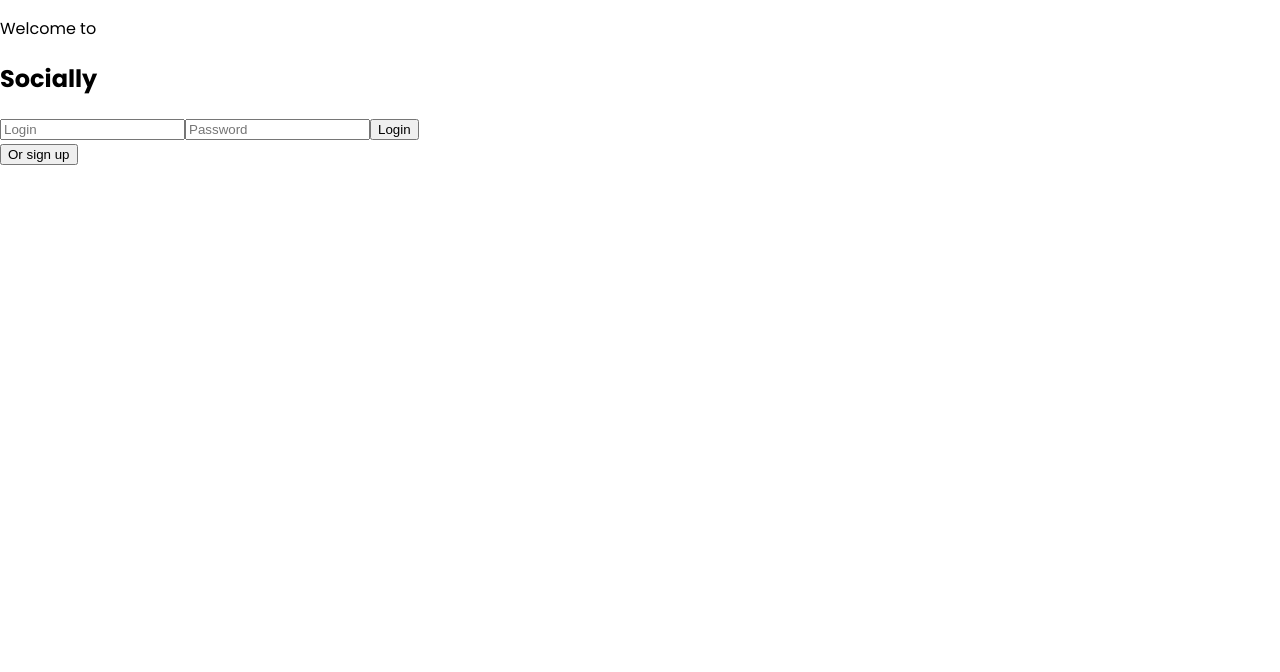
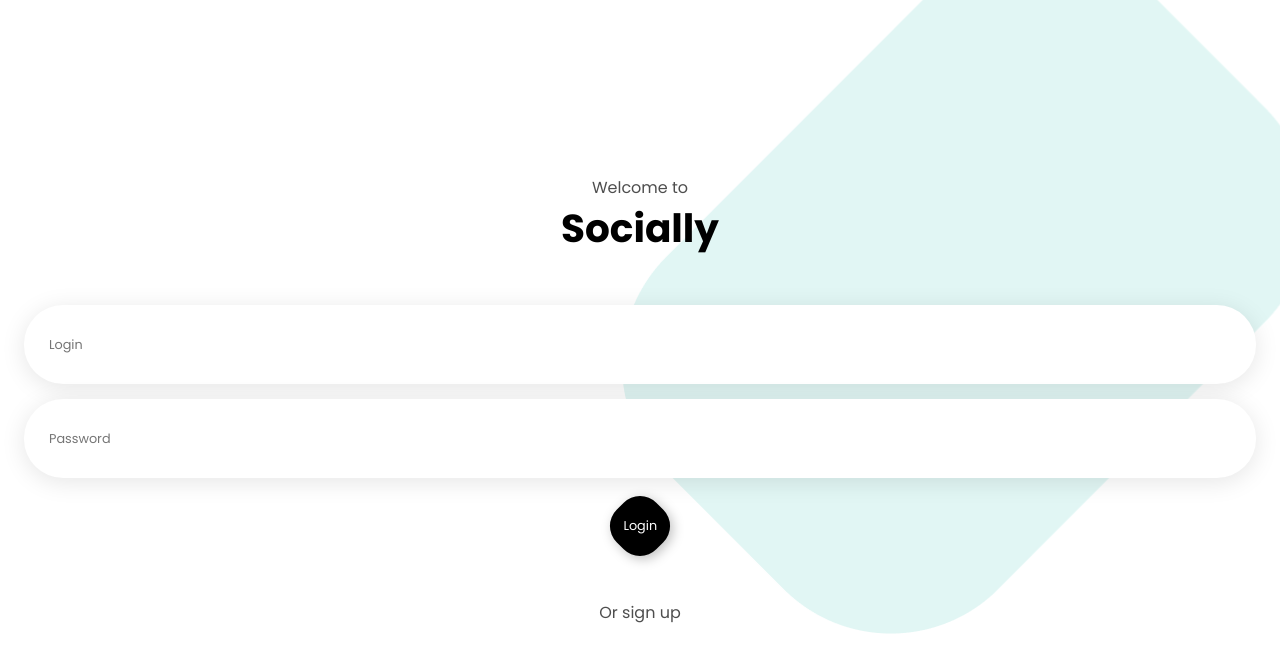
Before and after one commit to rartamosa/Socially-PWA, a React (Create React App) app: page /signin in a window 1280 px wide. Shown: the top 672 px of the page. Built offline with nearby package versions, Linux system fonts and the light colour scheme.

Commit message:
Added styling to the login/signup screen

```diff
--- a/src/index.css
+++ b/src/index.css
@@ -103,6 +103,88 @@ code {
   font-size: 12.8px;
   line-height: 19px;
 }
+
+/* _____________________________________________________________________ */
+/* Sign in/up */
+.sign-container {
+  height: 100vh;
+  display: flex;
+  flex-direction: column;
+  justify-content: center;
+  align-items: center;
+  background-image: url(../public/assets/feed-people_background.png);
+  background-repeat: no-repeat;
+  background-position: 105% -50%;
+  gap: 47px;
+}
+
+.sign-container__welcome {
+  margin: 0;
+  font-size: 16px;
+  line-height: 24px;
+  color: #4e4e4e;
+  text-align: center;
+}
+
+.sign-container__header {
+  margin: 0;
+  font-size: 39px;
+  line-height: 58px;
+  text-align: center;
+}
+
+.sign-container__form-container {
+  width: -webkit-fill-available;
+  margin: 0 24px;
+}
+
+.sign-container__form {
+  display: flex;
+  flex-direction: column;
+}
+
+.sign-container__form input {
+  font-family: "Poppins";
+  font-size: 12.8px;
+  line-height: 19px;
+  color: #656565;
+  box-shadow: 0px 4px 25px rgb(0 0 0 / 10%);
+  border-radius: 39px;
+  padding: 30px 25px;
+  border: none;
+}
+
+.sign-container__form input:first-of-type {
+  margin-bottom: 15px;
+}
+
+.sign-container__form input:last-of-type {
+  margin-bottom: 20px;
+}
+
+.sign-container__button-border {
+  align-self: center;
+}
+
+.sign-container__register-button {
+  left: -7% !important;
+}
+
+.sign-container__login-button {
+  left: 10% !important;
+  top: 30% !important;
+}
+
+.sign-container__toggle {
+  font-family: "Poppins";
+  font-size: 16px;
+  line-height: 24px;
+  color: #4e4e4e;
+  background-color: transparent;
+  border: none;
+  padding: 0;
+}
+
 /* _____________________________________________________________________ */
 /* Feed */
 .screen-layout__background_feed {
@@ -245,7 +327,8 @@ code {
   display: block;
   width: 100%;
   height: 288px;
-  object-fit: contain;
+  object-fit: cover;
+  object-position: center;
 }
 
 .add__button-container {
--- a/src/pages/Main.js
+++ b/src/pages/Main.js
@@ -11,14 +11,14 @@ import Add from "../components/Add";
 import ScreenLayout from "../components/ScreenLayout";
 
 const Main = () => {
-  const storedLogin = useSelector((store) => store.user.login);
+  const storedToken = useSelector((store) => store.user.token);
   const navigate = useNavigate();
 
   useEffect(() => {
-    if (!storedLogin) {
+    if (!storedToken) {
       navigate("/signin");
     }
-  }, [storedLogin]);
+  }, [storedToken]);
 
   return (
     <Routes>
--- a/src/pages/Sign.js
+++ b/src/pages/Sign.js
@@ -8,15 +8,15 @@ const SignIn = () => {
   const [userLogin, setUserLogin] = useState("");
   const [userPassword, setUserPassword] = useState("");
   const [mode, setMode] = useState("login");
-  const storedLogin = useSelector((store) => store.user.login);
+  const storedToken = useSelector((store) => store.user.token);
   const dispatch = useDispatch();
   const navigate = useNavigate();
 
   useEffect(() => {
-    if (storedLogin) {
+    if (storedToken) {
       navigate("/");
     }
-  }, [storedLogin]);
+  }, [storedToken]);
 
   const onFormSubmit = (event) => {
     event.preventDefault();
@@ -33,11 +33,13 @@ const SignIn = () => {
   };
 
   return (
-    <div>
-      <p>Welcome to</p>
-      <h2>Socially</h2>
+    <div className="sign-container">
       <div>
-        <form onSubmit={onFormSubmit}>
+        <p className="sign-container__welcome">Welcome to</p>
+        <h2 className="sign-container__header">Socially</h2>
+      </div>
+      <div className="sign-container__form-container">
+        <form onSubmit={onFormSubmit} className="sign-container__form">
           <input
             type="text"
             value={userLogin}
@@ -50,18 +52,35 @@ const SignIn = () => {
             onChange={(event) => setUserPassword(event.target.value)}
             placeholder="Password"
           />
-          {mode === "login" ? (
-            <button type="submit">Login</button>
-          ) : (
-            <button type="submit">Register</button>
-          )}
+          <div className="add__button-border sign-container__button-border">
+            {mode === "login" ? (
+              <button
+                type="submit"
+                className="add__button sign-container__login-button"
+              >
+                Login
+              </button>
+            ) : (
+              <button
+                type="submit"
+                className="add__button sign-container__register-button"
+              >
+                Register
+              </button>
+            )}
+          </div>
         </form>
-        {mode === "login" ? (
-          <button onClick={signupToggle}>Or sign up</button>
-        ) : (
-          <button onClick={loginToggle}>Or sign in</button>
-        )}
       </div>
+
+      {mode === "login" ? (
+        <button onClick={signupToggle} className="sign-container__toggle">
+          Or sign up
+        </button>
+      ) : (
+        <button onClick={loginToggle} className="sign-container__toggle">
+          Or sign in
+        </button>
+      )}
     </div>
   );
 };
--- a/src/reducers/user.js
+++ b/src/reducers/user.js
@@ -3,15 +3,12 @@ import { createSlice } from "@reduxjs/toolkit";
 const user = createSlice({
   name: "user",
   initialState: {
-    login: "",
+    token: "",
   },
   reducers: {
     logIn: (store, action) => {
-      store.login = action.payload;
+      store.token = action.payload;
     },
-    // logOut: (store, action) => {
-    //   store.login = action.payload;
-    // },
   },
 });
 
```
